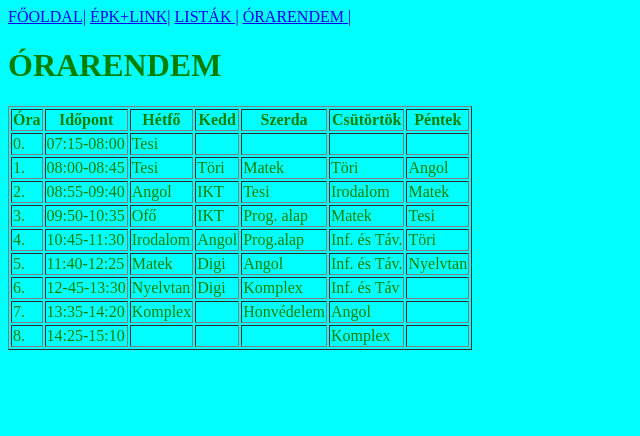
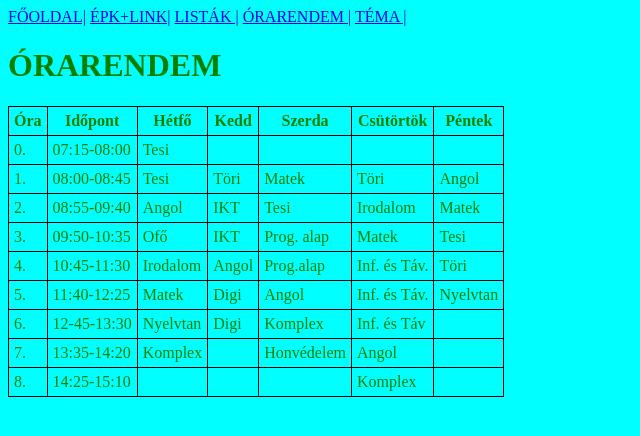
Before and after one commit to Botond480/weboldalam, a plain HTML site: page orarend.html in a window 1280 px wide. Shown: the whole page, without its empty margins (0-640 px from the left). Drawn offline with Linux system fonts and the light colour scheme.

Commit message:
Frissítettem
Frissítettem

```diff
--- a/css/style.css
+++ b/css/style.css
@@ -0,0 +1,7 @@
+table {
+  border-collapse: collapse;
+}
+th, td {
+  border: 1px solid black;
+  padding: 5px;
+}
--- a/orarend.html
+++ b/orarend.html
@@ -12,6 +12,7 @@
         <a href="keplink.html">ÉPK+LINK|</a>
         <a href="lista.html">LISTÁK |</a>
         <a href="orarend.html">ÓRARENDEM |</a>
+        <a href="tema.html">TÉMA |</a>
     </nav>
 
     <h1>ÓRARENDEM</h1>
@@ -107,8 +108,6 @@
             <td>Komplex</td>
             <td></td>
         </tr>
-
     </table>
-
 </body>
 </html>
```
Also changed, not shown: index.html (+1 -1 lines), keplink.html (+1 -0 lines), lista.html (+1 -0 lines), img/vadmacska.jpg (added).
